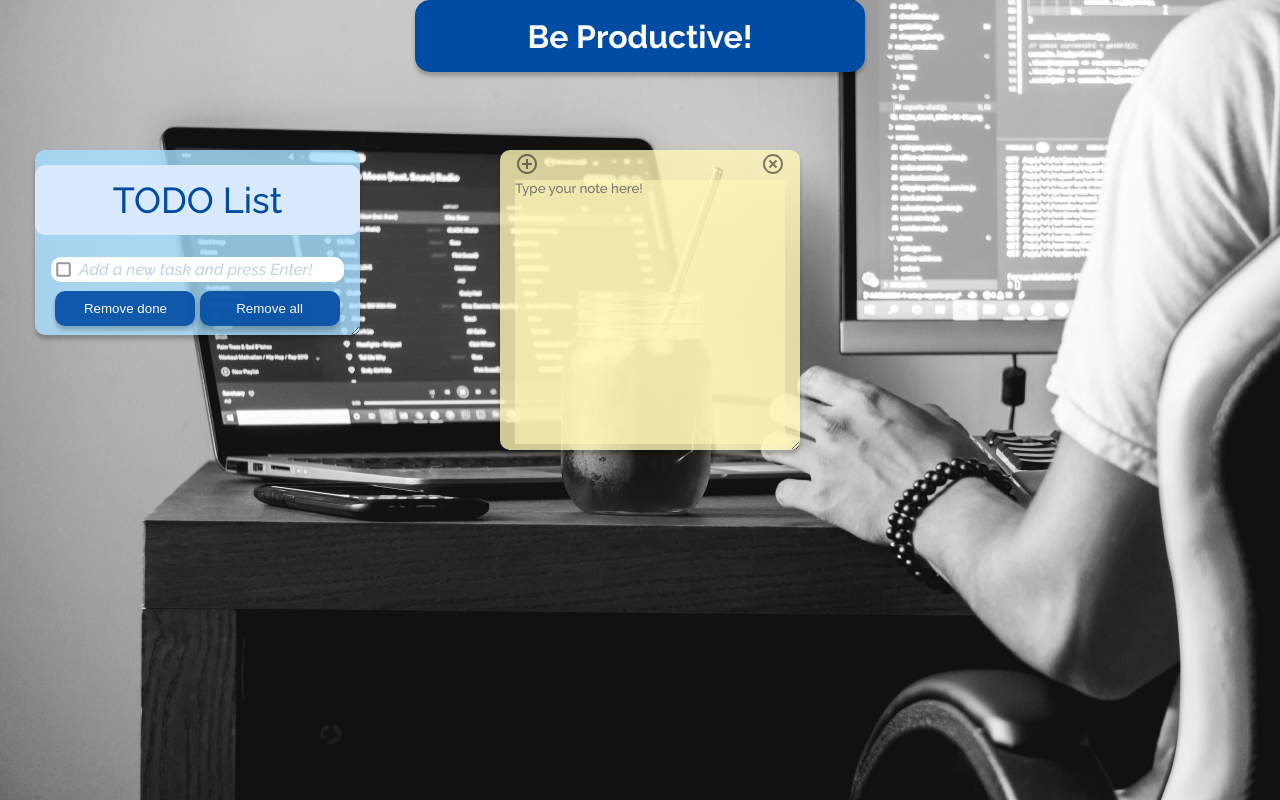
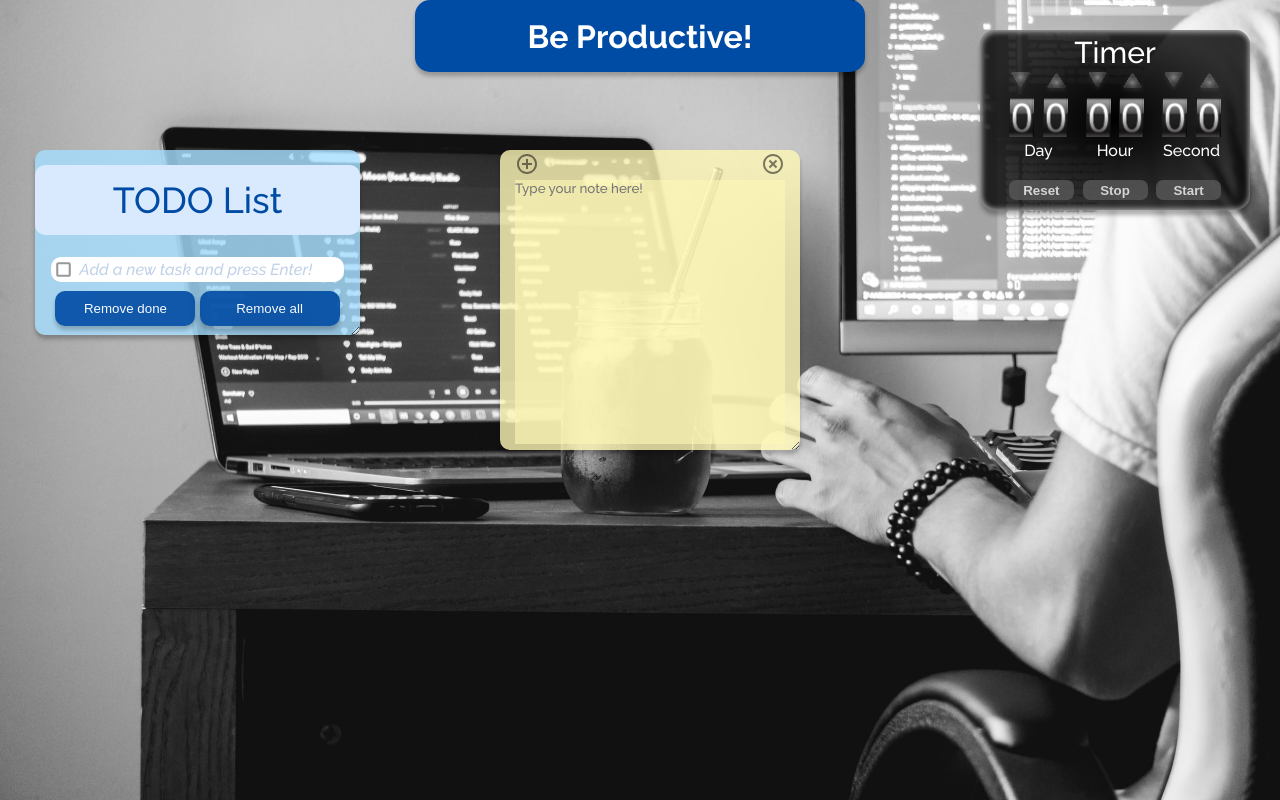
Before and after one commit to fabiogomez11c/TODOwebapp, a website built with webpack: page src/index.html in a window 1280 px wide. Built offline with nearby package versions, Linux system fonts and the light colour scheme.

Commit message:
Style on the timer

```diff
--- a/src/css/style.css
+++ b/src/css/style.css
@@ -238,3 +238,99 @@ h1 {
 .notes .notes__input .notes__input--text:focus {
     outline-width: 0px;
 }
+
+.timer {
+    position: absolute;
+    display: flex;
+    flex-direction: column;
+    align-items: center;
+    right: 30px;
+    top: 30px;
+    width: 270px;
+    height: 180px;
+    background: radial-gradient(50% 50% at 50% 50%, #000000 0%, rgba(0, 0, 0, 0.80) 100%);
+    box-shadow: 0px 5px 4px rgba(0, 0, 0, 0.3), inset -1px -1px 5px 1px rgba(255, 255, 255, 0.4), inset 2px 2px 5px 1px rgba(255, 250, 250, 0.4);
+    border-radius: 15px;
+}
+
+.timer .timer__title {
+    display: flex;
+    justify-content: center;
+    align-items: center;
+    margin: 5px 0px;
+    width: 100%;
+    cursor: move;
+}
+
+.timer .timer__title p {
+    color: white;
+    font-size: 30px;
+    font-family: 'Raleway', sans-serif;
+}
+
+.timer .timer__clock {
+    display: flex;
+    justify-content: space-around;
+    align-items: center;
+    margin: 5px 0px;
+    width: 85%;
+    height: 70px;
+}
+
+.timer .timer__clock p {
+    color: white;
+}
+
+.timer .timer__clock .timer__clock--timer {
+    display: flex;
+    flex-direction: column;
+    align-items: center;
+}
+
+.timer .timer__clock .timer__clock--timer .updown-buttons img {
+    cursor: pointer;
+    margin: 0px 2px;
+    opacity: 80%;
+}
+
+.timer .timer__clock .timer__clock--timer .updown-buttons img:hover {
+    opacity: 95%;
+}
+
+.timer .timer__clock .timer__clock--timer .updown-buttons img:active {
+    opacity: 35%;
+}
+
+.timer .timer__clock .timer__clock--timer .numbers img {
+    width: 25px;
+    height: auto;
+    margin: 0px 2px;
+}
+
+.timer .timer__buttons {
+    position: absolute;
+    display: flex;
+    width: 85%;
+    bottom: 10px;
+    justify-content: space-evenly;
+}
+
+.timer .timer__buttons button {
+    border-radius: 7px;
+    background: #585858;
+    width: 65px;
+    height: 20px;
+    border-style: none;
+    color: white;
+    font-weight: 600;
+    cursor: pointer;
+    opacity: 80%;
+}
+
+.timer .timer__buttons button:hover {
+    opacity: 95%;
+}
+
+.timer .timer__buttons button:active {
+    opacity: 35%;
+}
--- a/src/index.html
+++ b/src/index.html
@@ -19,31 +19,56 @@
             <p class="todo__title-title">TODO List</p>
         </div>
         <div class="todo__list">
-            <!-- Create this with js -->
-            <!-- <div class="todo__list--li" todo-id="1">
-
-                <span>
-                    <img src="/src/assets/nochecked.svg" alt="" class="todo__list--input--li-box">
-                </span>
-                <input class="todo__list--input--li-input" type="text" placeholder="Add a new task and press Enter!">
-
-            </div> -->
-
         </div>
         <div class="todo__buttons">
             <button class="todo__buttons--done">Remove done</button>
             <button class="todo__buttons--all">Remove all</button>
         </div>
     </div>
-    <!-- <div class="notes" note-id="123123123123">
-        <div class="notes__icons">
-            <img src="/src/assets/plus.svg" alt="" class="notes__icons--new">
-            <img src="/src/assets/x.svg" alt="" class="notes__icons--close">
+    <div class="timer">
+        <div class="timer__title">
+            <p class="timer__title--title">Timer</p>
         </div>
-        <div class="notes__input">
-            <textarea class="notes__input--text" placeholder="Type your note here!"></textarea>
+        <div class="timer__clock">
+            <div class="timer__clock--timer">
+                <div class="updown-buttons">
+                    <img src="./assets/polygon2.svg" alt="">
+                    <img src="./assets/polygon1.svg" alt="">
+                </div>
+                <div class="numbers">
+                    <img src="./assets/0.jpg" alt="">
+                    <img src="./assets/0.jpg" alt="">
+                </div>
+                <p>Day</p>
+            </div>
+            <div class="timer__clock--timer">
+                <div class="updown-buttons">
+                    <img src="./assets/polygon2.svg" alt="">
+                    <img src="./assets/polygon1.svg" alt="">
+                </div>
+                <div class="numbers">
+                    <img src="./assets/0.jpg" alt="">
+                    <img src="./assets/0.jpg" alt="">
+                </div>
+                <p>Hour</p>
+            </div>
+            <div class="timer__clock--timer">
+                <div class="updown-buttons">
+                    <img src="./assets/polygon2.svg" alt="">
+                    <img src="./assets/polygon1.svg" alt="">
+                </div>
+                <div class="numbers">
+                    <img src="./assets/0.jpg" alt="">
+                    <img src="./assets/0.jpg" alt="">
+                </div>
+                <p>Second</p>
+            </div>
         </div>
-    </div> -->
-    <div class="timer"></div>
+        <div class="timer__buttons">
+            <button class="timer__buttons--reset">Reset</button>
+            <button class="timer__buttons--stop">Stop</button>
+            <button class="timer__buttons--start">Start</button>
+        </div>
+    </div>
 </body>
 </html>
```
